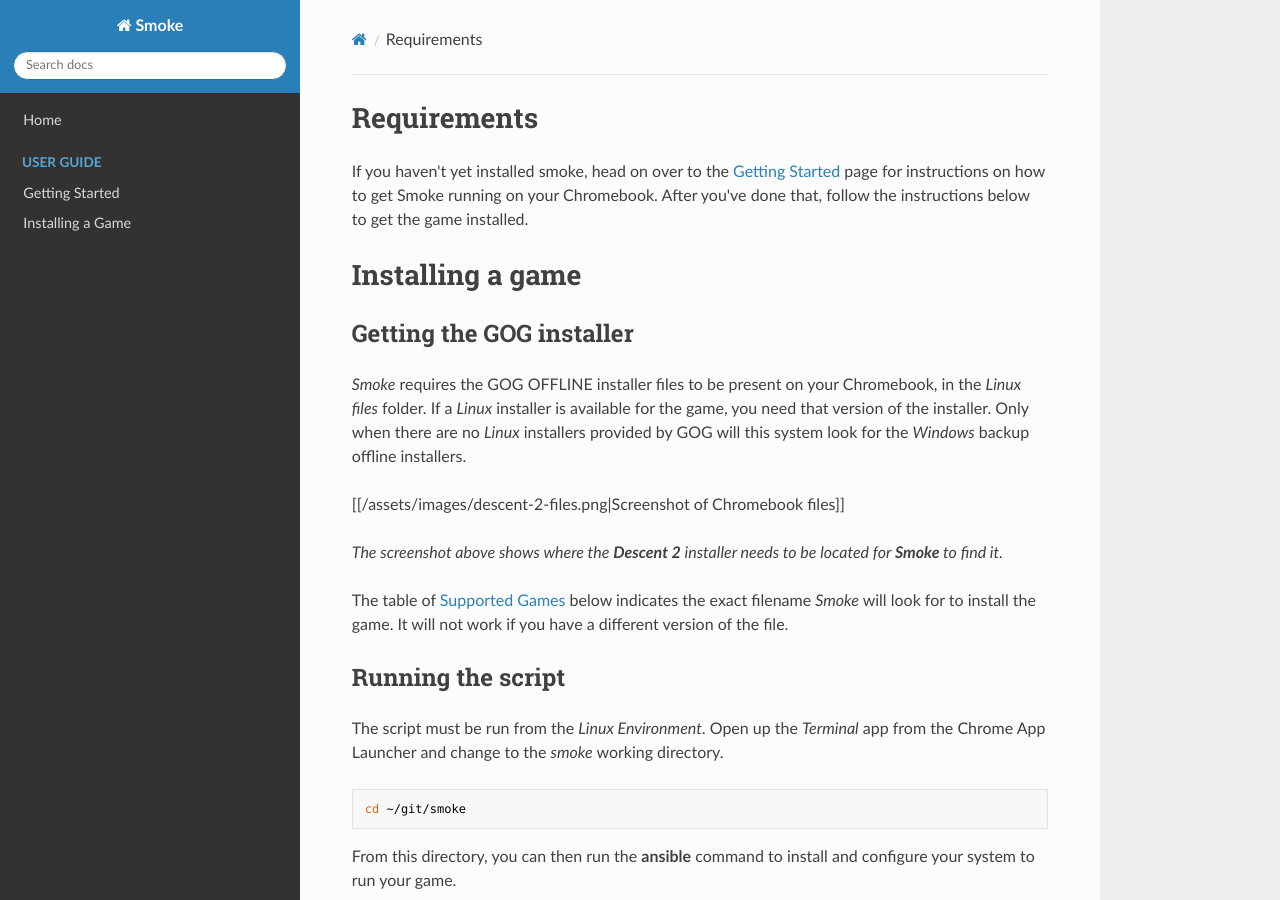
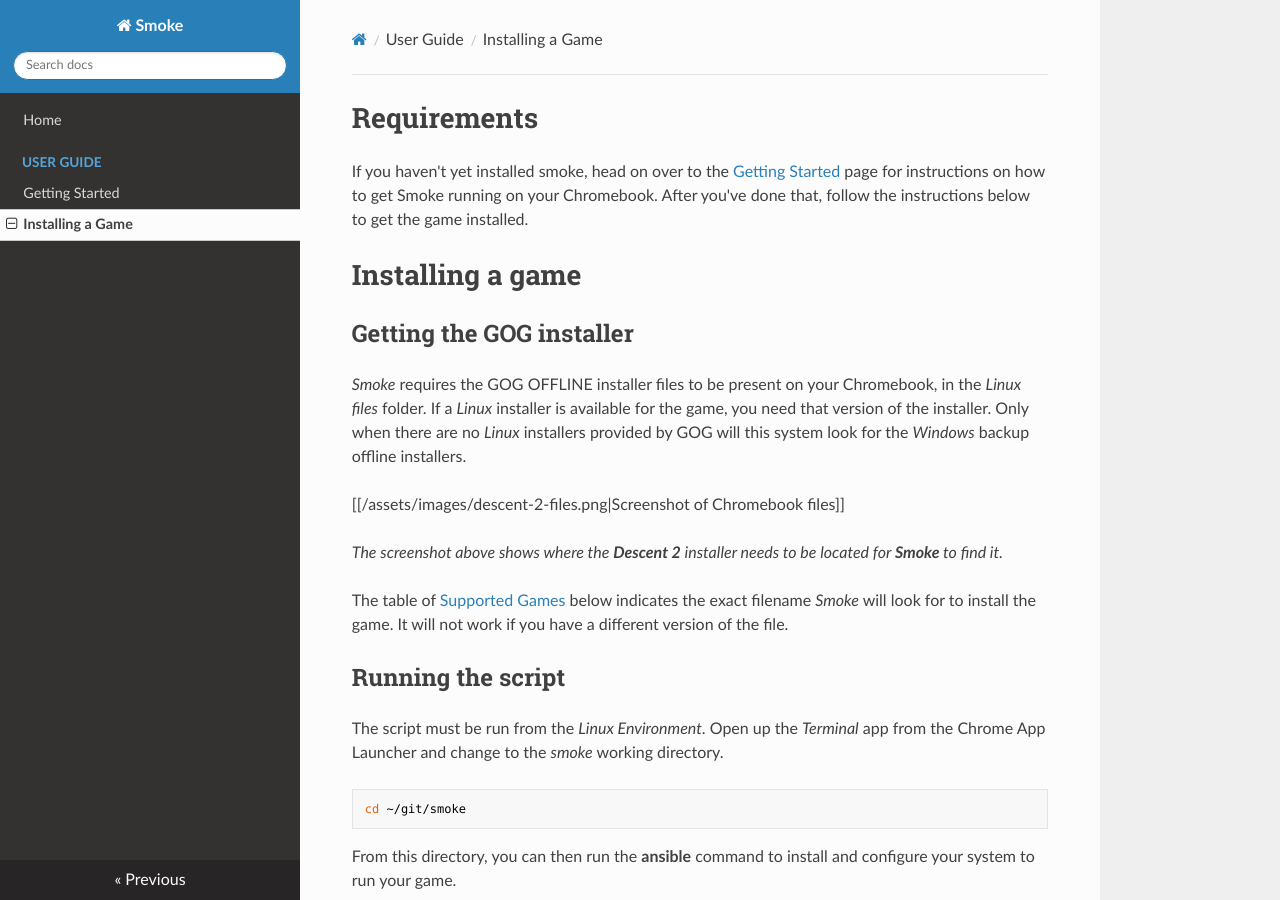
Before and after one commit to gooseberry/smoke, an MkDocs documentation site: the page built from docs/user-guide/installing-game.md, in a window 1280 px wide and 900 px high. Built offline with MkDocs 1.6.1, drawn with Linux system fonts in a browser that asks for light colours; nearby versions of some CDN libraries.

Commit message:
corrections on navigation

```diff
--- a/mkdocs.yml
+++ b/mkdocs.yml
@@ -1,10 +1,10 @@
 site_name: Smoke
 site_url: https://gooseberry.github.io/smoke/
 nav:
-    - Home: index.md
+    - Home: "index.md"
     - User Guide:
-        - Getting Started: /user-guide/getting-started.md
-        - Installing a Game: /user-guide/installing-game.md
+        - Getting Started: "user-guide/getting-started.md"
+        - Installing a Game: "user-guide/installing-game.md"
 
 theme: readthedocs
 markdown_extensions:
```
